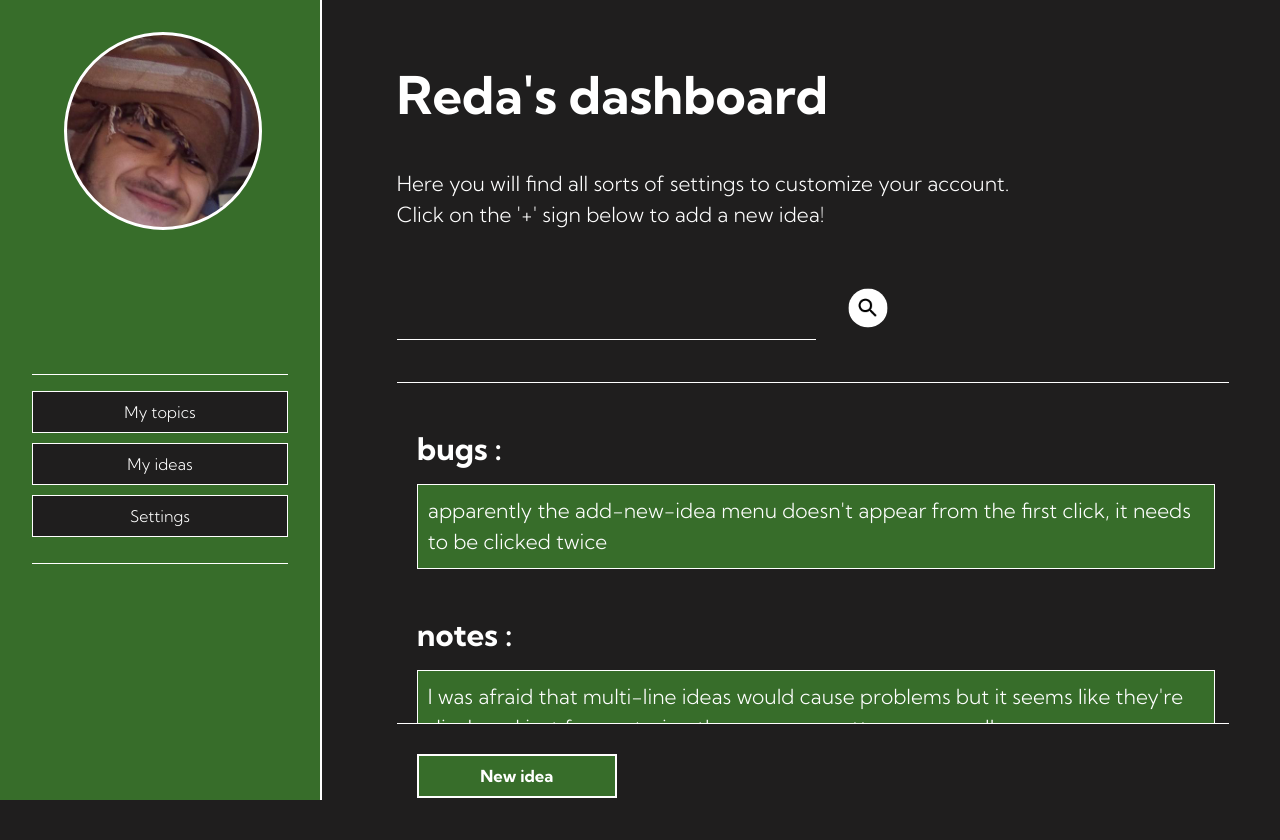
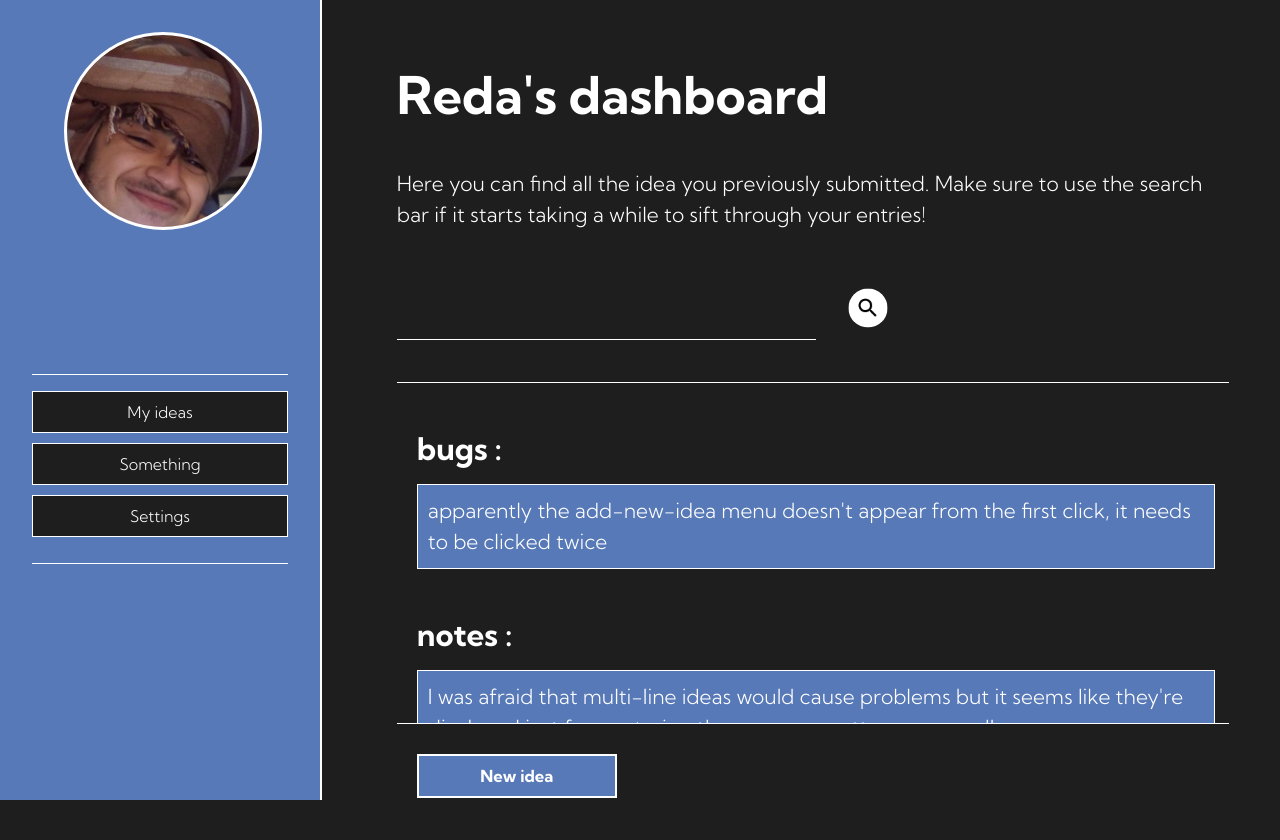
Before and after one commit to AChillFeeder/ideas, a Flask app: page / in a window 1280 px wide. Shown: the top 840 px of the page. Run offline with Flask 2, Linux system fonts and the light colour scheme.

Commit message:
Added some notes and fixed index content to the new functionalities, testin different colors and dark/light more

```diff
--- a/backup/improvements.txt
+++ b/backup/improvements.txt
@@ -3,3 +3,5 @@ Some way to delete ideas?
 search icon should be a part of the input bar
 
 spam comments
+
+Besides ideas and settings, what other sections can I add?
--- a/settings.json
+++ b/settings.json
@@ -1 +1 @@
-{"name": "Reda", "profile-image": "thee.jpg", "dark-mode": true, "secondary-color": "rgb(55, 109, 42)"}
+{"name": "Reda", "profile-image": "thee.jpg", "dark-mode": true, "secondary-color": "rgb(87, 121, 184)"}
--- a/static/style.css
+++ b/static/style.css
@@ -9,8 +9,8 @@
 :root{
     /* dark mode: rgb(28, 27, 27) */
     /* --primary-color: rgb(31, 30, 30);
-    --contrast-color: white;
-    --secondary-color:  rgb(55, 109, 42); */
+    --contrast-color: white; */
+    /* --secondary-color:  rgb(87, 121, 184); */
 }
 
 html, body{
--- a/templates/index.html
+++ b/templates/index.html
@@ -18,17 +18,16 @@
     <div id="side-bar">
         <div id="profile-image" style="background-image: url({{ url_for('static', filename=settings['profile-image']) }});"></div>
         <ul>
-            <li class="clickable">My topics</li>
             <li class="clickable">My ideas</li>
+            <li class="clickable">Something</li>
             <li class="clickable">Settings</li>
         </ul>
     </div>
     <div id="main">
         <h1>{{settings.name}}'s dashboard</h1>
         <p>
-            Here you will find all sorts of settings to
-            customize your account. <br>
-            Click on the '+' sign below to add a new idea!
+            Here you can find all the idea you previously submitted.
+            Make sure to use the search bar if it starts taking a while to sift through your entries!
         </p>
 
         <div id="search">
```
Also changed, not shown: 3 other files.
